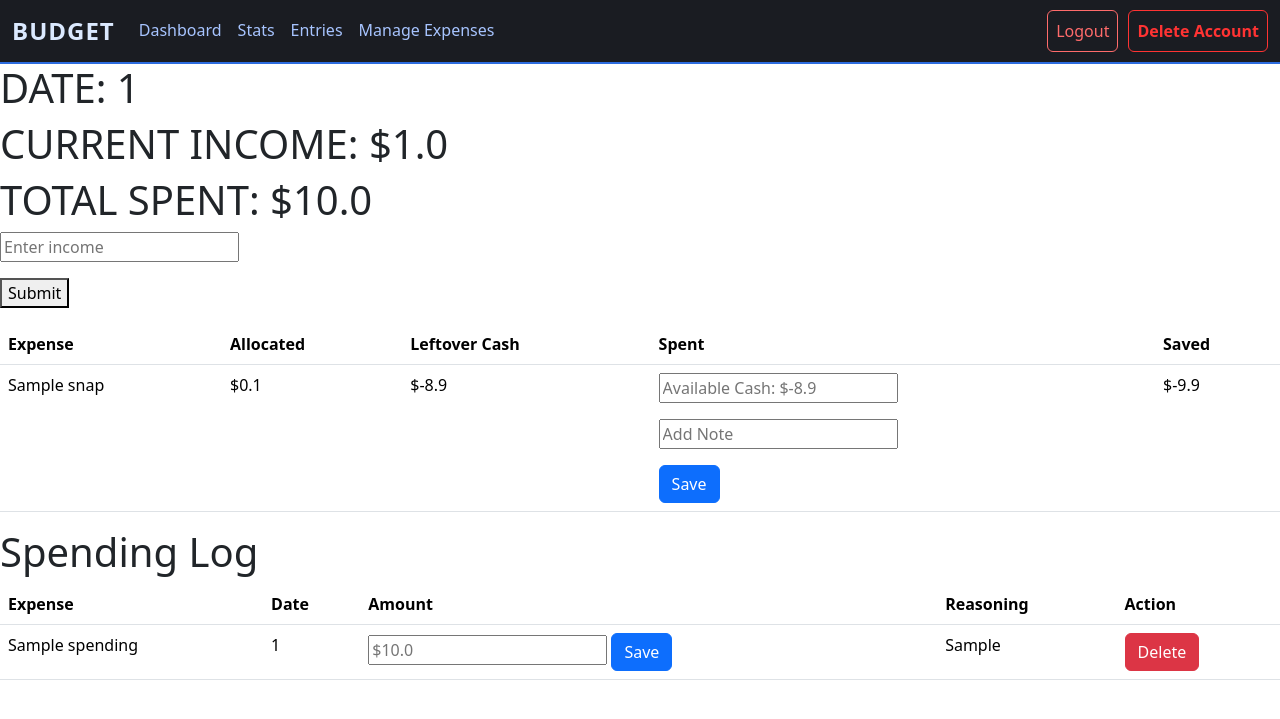
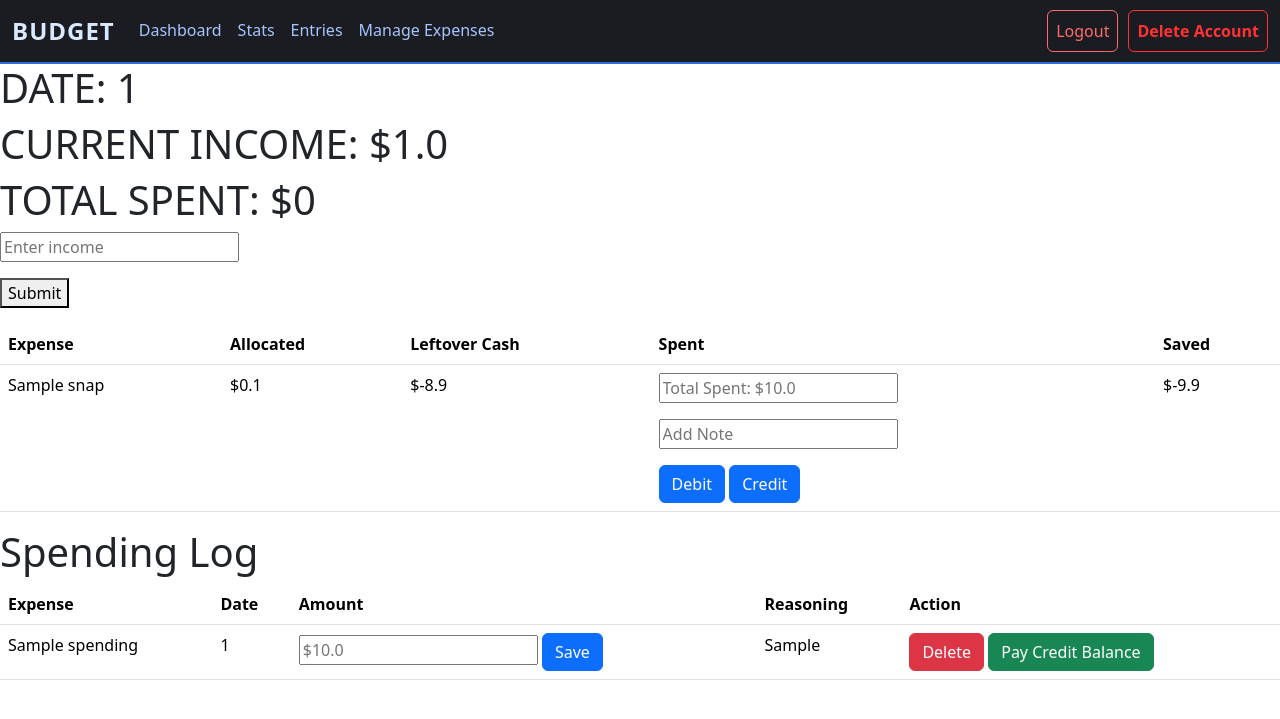
Before and after one commit to DoPe-EyeSZ/Finance-Project, a Flask app: page /entry/view_entry/1 in a window 1280 px wide. Shown: the top 719 px of the page. Run offline with Flask 3, Linux system fonts and the light colour scheme; the visitor is signed in with stand-in values (Sample User, id 1); tables that the repository leaves empty hold one stand-in row (values such as "Sample post").

Commit message:
allowed for credit spending. now just need to display credit balance

```diff
--- a/app/models.py
+++ b/app/models.py
@@ -76,6 +76,7 @@ class Spending(db.Model):        #Stores every spending per entry
     expense_id = db.Column(db.Integer)
     expense_name = db.Column(db.String)
     amount = db.Column(db.Float)
+    credit_status = db.Column(db.Boolean, default = False)
     reasoning = db.Column(db.String(100), default = "")
     date = db.Column(db.Integer, default = date.today())
 
@@ -104,6 +105,7 @@ class Exp_Snap(db.Model):       #Stores a snapshot of the expense
     expense_percentage = db.Column(db.Float)
     expense_earnings = db.Column(db.Float, default = 0.0)
     total_spending = db.Column(db.Float, default = 0.0)
+    credit_balance = db.Column(db.Float, default = 0.0)
 
     def __init__(self, entry_id, user_id, expense_id, expense_name, expense_percentage):
         self.user_id = user_id
@@ -116,6 +118,10 @@ class Exp_Snap(db.Model):       #Stores a snapshot of the expense
         self.total_spending += amount
         self.total_spending = round(self.total_spending, 2)
 
+    def add_credit(self, amount):
+        self.credit_balance += amount
+        self.credit_balance = round(self.credit_balance, 2)
+
     def set_earnings(self, amount):
         self.expense_earnings = amount
 
--- a/app/templates/view_entry.html
+++ b/app/templates/view_entry.html
@@ -7,7 +7,9 @@
 {% set ns = namespace(total_spent=0) %}
 
 {% for spent in spending %}
-    {% set ns.total_spent = ns.total_spent + spent.amount %}
+    {% if not spent.credit_status %}
+        {% set ns.total_spent = ns.total_spent + spent.amount %}
+    {% endif %}
 {% endfor %}
 
 <h1>CURRENT INCOME: ${{ entry.income }}</h1>
@@ -47,9 +49,10 @@
                     <td>${{est_balance[snapshot]}}</td>
                     <td>
                         <form action="/add_spending/{{snapshot.id}}" method="POST">
-                            <p><input type="number" step="0.01" placeholder="Available Cash: ${{est_balance[snapshot]}}" name="spending" required></p>
+                            <p><input type="number" step="0.01" placeholder="Total Spent: ${{snapshot.total_spending}}" name="spending" required></p>
                             <p><input type="text" placeholder="Add Note" name="reasoning" required></p>
-                            <button type="submit" class="btn btn-primary">Save</button>
+                            <button type="submit" class="btn btn-primary">Debit</button>
+                            <button type="submit" class="btn btn-primary" formaction="/add_credit/{{snapshot.id}}">Credit</button>
 
                         </form>
 
@@ -93,6 +96,10 @@
                         <td>
                             <form action="/delete_spending/{{spent.id}}" method="POST">
                                 <button class="btn btn-danger" type="submit">Delete</button>
+                                {% if spent.credit_status %}
+                                    <button class="btn btn-success" type="submit" formaction="/pay_credit/{{spent.id}}">Pay Credit Balance</button>
+
+                                {% endif %}
                             </form>
 
                         </td>
```
Also changed, not shown: app/routes/spending.py (+40 -2 lines).
